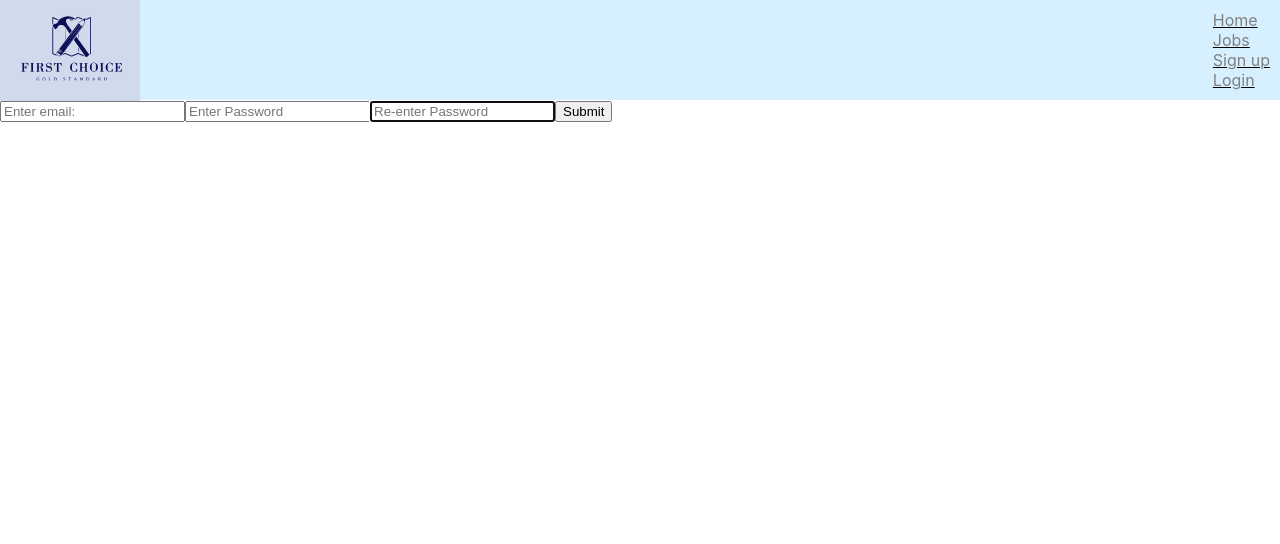
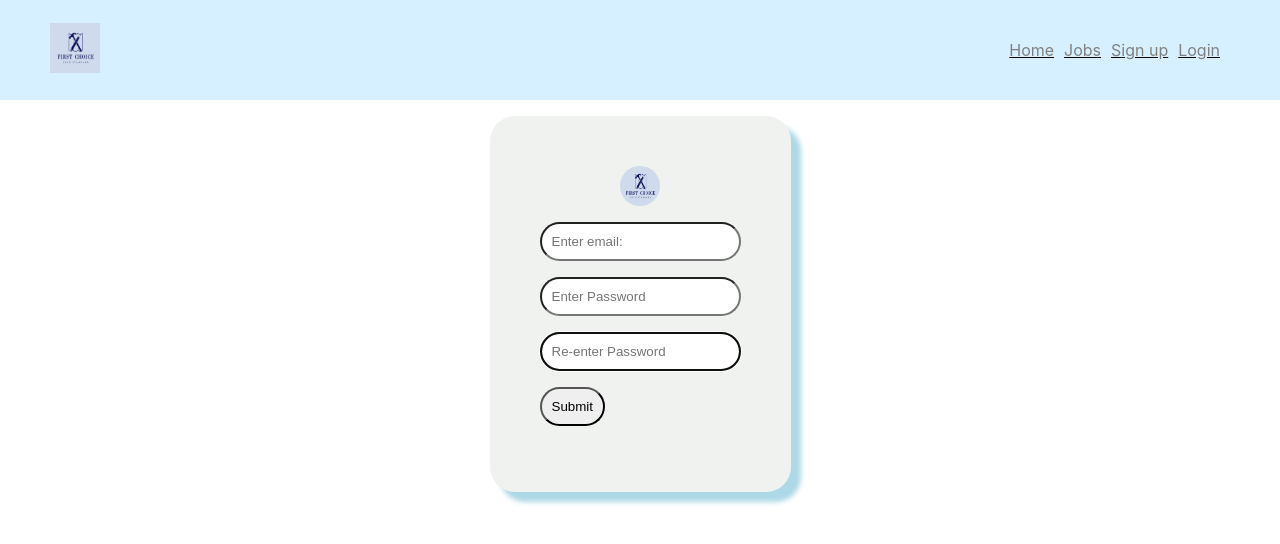
Before and after one commit to QZVTR/FirstChoice, a Next.js app: page /components/SignUpCust in a window 1280 px wide. Shown: the top 544 px of the page. Built offline with nearby package versions, Linux system fonts and the light colour scheme; no server answers.

Commit message:
Styling of sign up pages both client and trades

```diff
--- a/pages/Navbar.js
+++ b/pages/Navbar.js
@@ -7,10 +7,10 @@ export default function Navbar() {
     <ul className={styles.navbar}>
       <li className={styles.navItem}>
         <Link href='/'>
-          <img src='/media/FirstChoiceLogo2.png' alt='Logo'/>
+          <img src='/media/FirstChoiceLogo2.png' alt='Logo' className={styles.navBarLogo}/>
         </Link>
       </li>
-      <div>
+      <div className={styles.navbarRightGroup}>
       <li className={styles.navItem}>
         <Link href='/'>
           <div className={styles.navLink}>Home</div>
--- a/pages/components/SignUpCust.js
+++ b/pages/components/SignUpCust.js
@@ -5,6 +5,7 @@ import { createUserWithEmailAndPassword } from 'firebase/auth';
 import { collection, addDoc, getDocs } from "firebase/firestore";
 import { useRouter } from 'next/router';
 import { v4 as uuidv4 } from 'uuid'
+import styles from '../../styles/Signup.module.css'
 
 export default function SignUpCust() {
 
@@ -12,7 +13,7 @@ export default function SignUpCust() {
     const passwordRef = useRef(null);
     const password2Ref = useRef(null);
     const router = useRouter();
-    const [signedUp, setSignedUp] = useState();
+    //const [signedUp, setSignedUp] = useState();
 
     const signUp = (email, password) => {
         createUserWithEmailAndPassword(auth, email, password)
@@ -64,13 +65,14 @@ export default function SignUpCust() {
 
     return (
         <Layout>
-                <div className='signUpContainer'>
-                <div className='center'>
+            <div className={styles.signUpContainer}>
+                <div className={styles.center}>
+                <img className={styles.logoSignUp} src='/media/FirstChoiceLogo2.png' alt='First Choice Logo' />
                 <form onSubmit={handleSubmit}>
-                    <input className='emailSignUp' name='emailManual' ref={emailRef} autoFocus placeholder='Enter email:'/>
-                    <input className='passwordSignUp' name='password' ref={passwordRef} autoFocus type='password'  placeholder='Enter Password'/>
-                    <input className='password2SignUp' name='password2' ref={password2Ref} autoFocus type='password'  placeholder='Re-enter Password'/>
-                    <input className='signUpSubmit' type='submit' value='Submit'/>
+                    <input className={styles.emailSignUp} name='emailManual' ref={emailRef} autoFocus placeholder='Enter email:'/>
+                    <input className={styles.passwordSignUp} name='password' ref={passwordRef} autoFocus type='password'  placeholder='Enter Password'/>
+                    <input className={styles.password2SignUp} name='password2' ref={password2Ref} autoFocus type='password'  placeholder='Re-enter Password'/>
+                    <input className={styles.signUpSubmit} type='submit' value='Submit'/>
                 </form>
                 </div>
             </div>
--- /dev/null
+++ b/styles/Signup.module.css
@@ -0,0 +1,45 @@
+.signUpContainer {
+    margin-top: 1rem;
+    display: flex;
+    justify-content: center;
+
+}
+
+.center {
+    text-align: center;
+    background-color: white;
+    padding-top: 50px;
+    padding-bottom: 50px;
+    padding-left: 50px;
+    padding-right: 50px;
+    display: flex;
+    flex-direction: column;
+    align-items: center;
+    border-radius: 25px;
+    box-shadow: 10px 10px 5px lightblue;
+    background-color: #f0f2f0
+}
+
+.emailSignUp,
+.passwordSignUp,
+.password2SignUp,
+.signUpSubmit {
+  display: block;
+  margin-bottom: 1rem;
+  padding: 10px;
+  border-radius: 25px;
+}
+
+.emailSignUp:hover,
+.passwordSignUp:hover,
+.password2SignUp:hover,
+.signUpSubmit:hover {
+    box-shadow: 10px 10px 5px lightblue;
+}
+
+.logoSignUp {
+    height: 40px;
+    width: 40px;
+    margin-bottom: 1rem;
+    border-radius: 20px;
+}
--- a/styles/globals.css
+++ b/styles/globals.css
@@ -4,6 +4,7 @@ body {
   margin: 0px;
   font-family: Inter, -apple-system, BlinkMacSystemFont, Segoe UI, Roboto,
     Oxygen, Ubuntu, Cantarell, Fira Sans, Droid Sans, Helvetica Neue, sans-serif;
+
 }
 
 a {
```
